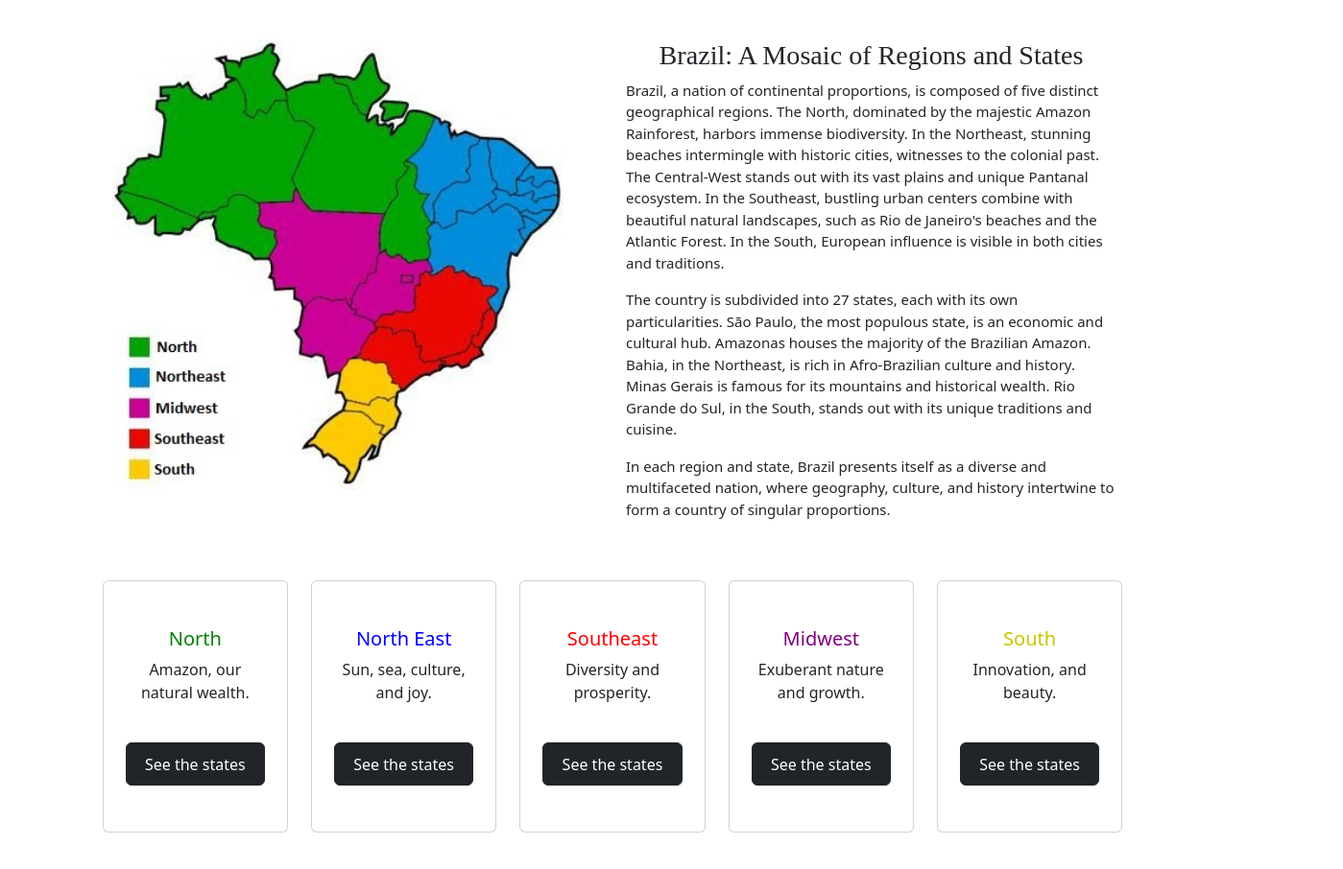
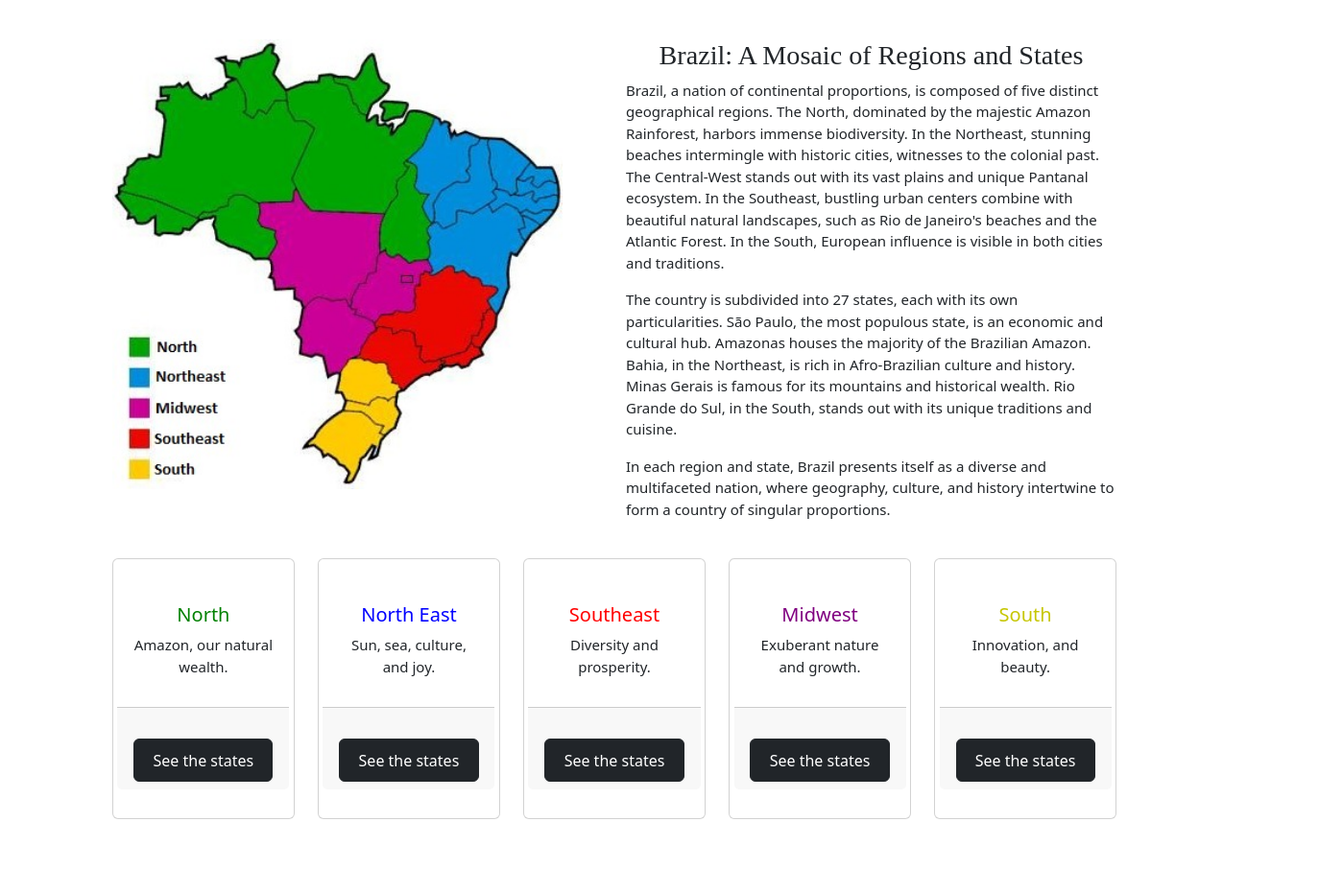
Before and after one commit to RaphaelRReis10/Brazil-Map, a plain HTML site: page index.html in a window 1280 px wide. Shown: the part 66-972 px from the top of the page at 96% size, 1399 px wide, since content can reach past the window. Drawn offline with nearby package versions, Linux system fonts and the light colour scheme; no server answers.

Commit message:
Update index.html

```diff
--- a/index.html
+++ b/index.html
@@ -78,53 +78,69 @@
           </p>
         </div>
       </div>
-    </div>
 
       <!--Regions-->
-    <div class="col-12 col-md-12 offset-md-1" id="regions">
+      <div class="col mt-4" id="regions">
         <div class="row">
-        <div class="col-12 col-md-2">
-          <div class="card text-center">
+          <div class="col">
+            <div class="card h-100 text-center">
               <div class="card-body">
                 <h5 class="card-title Northern">North</h5>
                 <p class="card-text">Amazon, our natural wealth.</p>
+              </div>
+              <div class="card-footer">
                 <a class="btn-states btn btn-dark" region="N">See the states</a>
               </div>
             </div>
           </div>
-        <div class="col-12 col-md-2">
-          <div class="card text-center">
+          <div class="col">
+            <div class="card h-100 text-center">
               <div class="card-body">
                 <h5 class="card-title Northeast">North East</h5>
                 <p class="card-text">Sun, sea, culture, and joy.</p>
-              <a class="btn-states btn btn-dark" region="NE">See the states</a>
+              </div>
+              <div class="card-footer">
+                <a class="btn-states btn btn-dark" region="NE"
+                  >See the states</a
+                >
               </div>
             </div>
           </div>
-        <div class="col-12 col-md-2">
-          <div class="card text-center">
+          <div class="col">
+            <div class="card h-100 text-center">
               <div class="card-body">
                 <h5 class="card-title Southeast">Southeast</h5>
                 <p class="card-text">Diversity and prosperity.</p>
-              <a class="btn-states btn btn-dark" region="SE">See the states</a>
+              </div>
+              <div class="card-footer">
+                <a class="btn-states btn btn-dark" region="SE"
+                  >See the states</a
+                >
               </div>
             </div>
           </div>
-        <div class="col-12 col-md-2">
-          <div class="card text-center">
+          <div class="col">
+            <div class="card h-100 text-center">
               <div class="card-body">
                 <h5 class="card-title Central">Midwest</h5>
                 <p class="card-text">Exuberant nature and growth.</p>
-              <a class="btn-states btn btn-dark" region="CO">See the states</a>
+              </div>
+              <div class="card-footer">
+                <a class="btn-states btn btn-dark" region="CO"
+                  >See the states</a
+                >
               </div>
             </div>
           </div>
-        <div class="col-12 col-md-2">
-          <div class="card text-center">
+          <div class="col">
+            <div class="card h-100 text-center">
               <div class="card-body">
                 <h5 class="card-title Southern">South</h5>
                 <p class="card-text">Innovation, and beauty.</p>
+              </div>
+              <div class="card-footer">
                 <a class="btn-states btn btn-dark" region="S">See the states</a>
+              </div>
             </div>
           </div>
         </div>
@@ -153,15 +169,19 @@
               <div class="row rowModal" id="state-modal-body"></div>
             </div>
           </div>
-        </div>
-
-        <!-- Modal footer -->
           <div class="modal-footer">
-          <button type="button" class="btn btn-danger" data-bs-dismiss="modal">
+            <button
+              type="button"
+              class="btn btn-danger"
+              data-bs-dismiss="modal"
+            >
               Close
             </button>
           </div>
         </div>
+      </div>
+
+      <!-- Modal footer -->
     </div>
     <!-- The Modal CITIES -->
     <div class="modal" id="citiesModal">
@@ -185,13 +205,16 @@
               <div class="row rowModal" id="city-modal-body"></div>
             </div>
           </div>
-        </div>
-
           <!-- Modal footer -->
           <div class="modal-footer">
-          <button type="button" class="btn btn-danger" data-bs-dismiss="modal">
+            <button
+              type="button"
+              class="btn btn-danger"
+              data-bs-dismiss="modal"
+            >
               Close
             </button>
+          </div>
         </div>
       </div>
     </div>
@@ -203,7 +226,6 @@
         href="https://www.google.com/search?q=Ibirité"
         target="_blank"
       >
-
       </a>
       <div class="col-12 col-md-3" id="cloneCard">
         <div class="card text-center">
```
Lines whose indentation alone changed are shown as unchanged.
